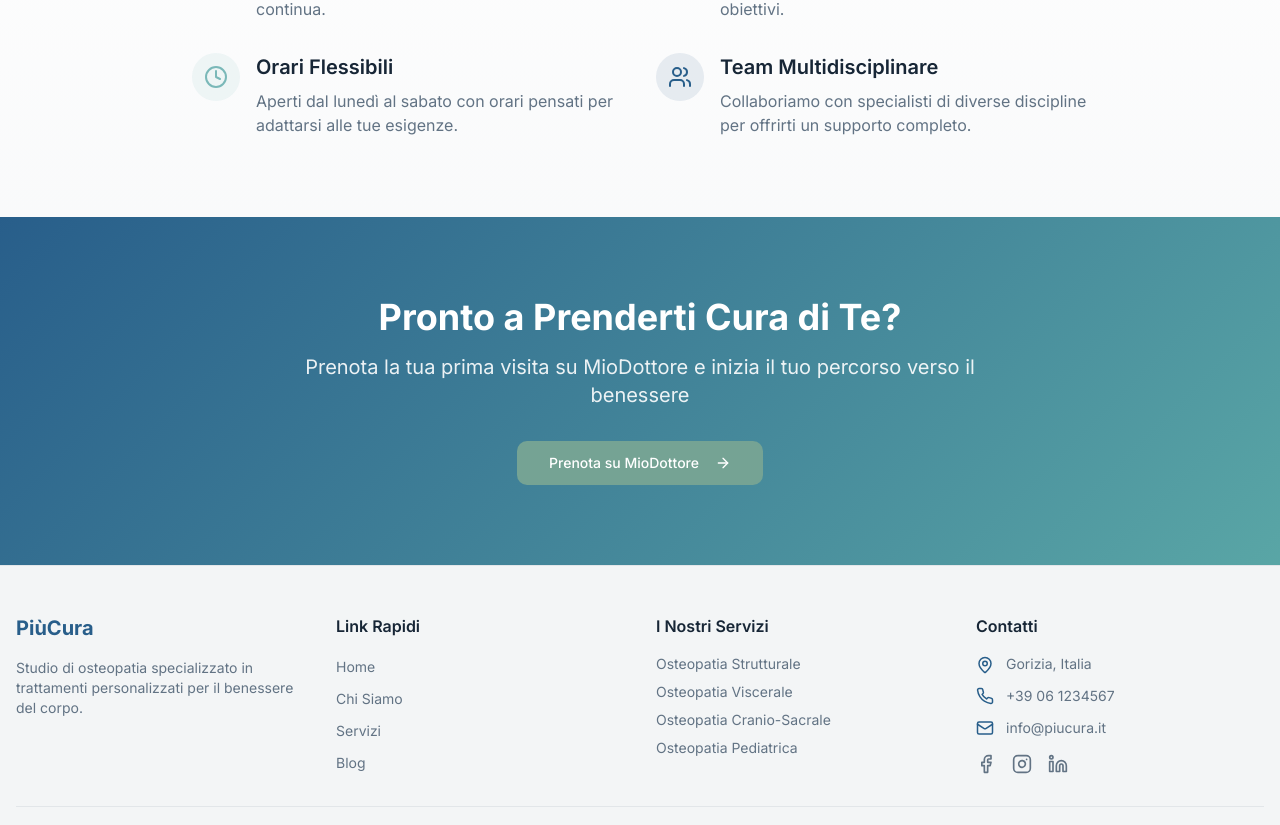
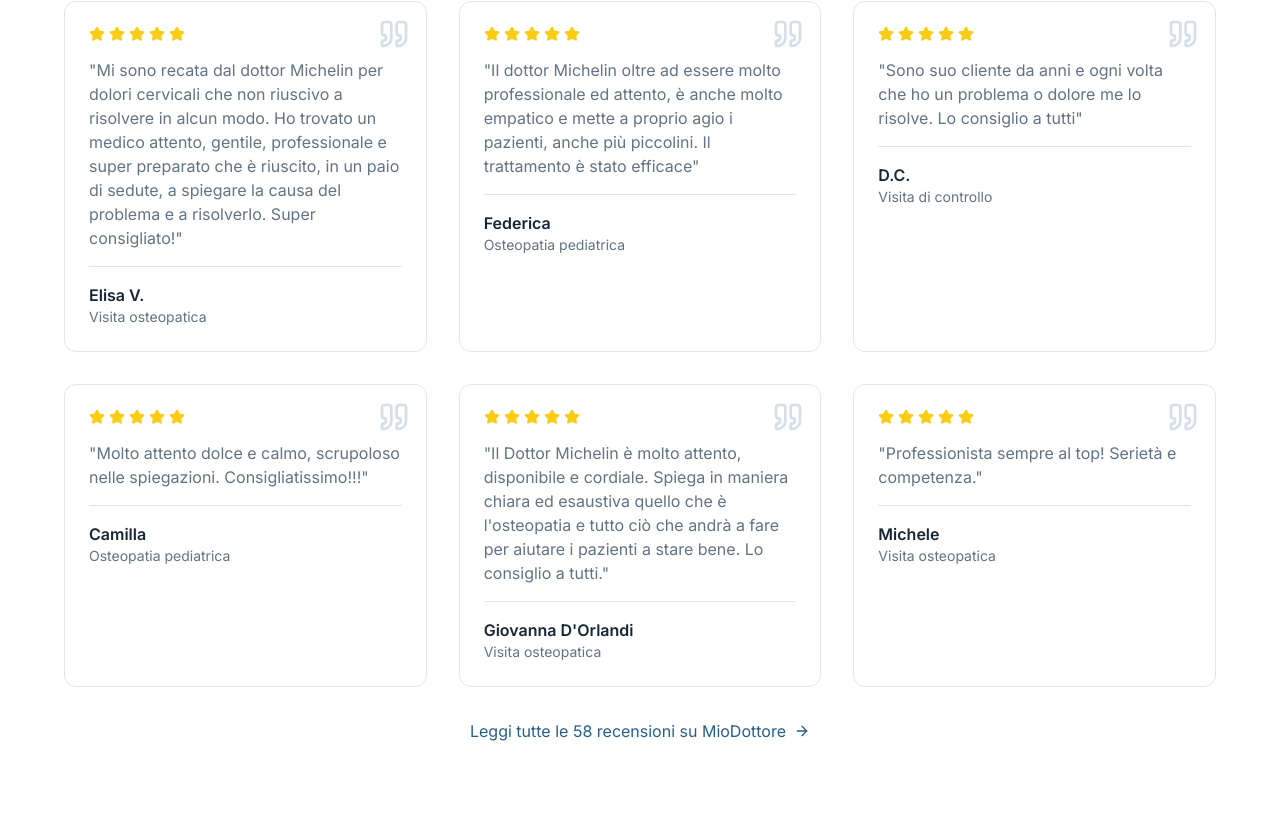
Before and after one commit to deessee0/cura-plus-site, a React (Vite) app: page / in a window 1280 px wide. Shown: the part 1915-2740 px from the top of the page. Built offline with nearby package versions, Linux system fonts and the light colour scheme; the HTML template or start-up script is replaced by a standard one.

Commit message:
Add reviews to website

```diff
--- a/src/pages/Home.tsx
+++ b/src/pages/Home.tsx
@@ -1,6 +1,6 @@
 import { Link } from "react-router-dom";
 import { Button } from "@/components/ui/button";
-import { ArrowRight, Heart, Users, Award, Clock, Sparkles } from "lucide-react";
+import { ArrowRight, Heart, Users, Award, Clock, Sparkles, Star, Quote } from "lucide-react";
 import ServiceCard from "@/components/ServiceCard";
 import heroImage from "@/assets/hero-osteopathy.jpg";
 
@@ -121,6 +121,134 @@ const Home = () => {
         </div>
       </section>
 
+      {/* Testimonials Section */}
+      <section className="py-20 bg-white">
+        <div className="container mx-auto px-4">
+          <div className="text-center mb-16">
+            <h2 className="text-4xl font-bold mb-4">Cosa Dicono i Nostri Pazienti</h2>
+            <p className="text-xl text-muted-foreground max-w-2xl mx-auto">
+              58 recensioni verificate su MioDottore
+            </p>
+            <div className="flex items-center justify-center gap-2 mt-4">
+              {[1, 2, 3, 4, 5].map((star) => (
+                <Star key={star} className="w-6 h-6 fill-yellow-400 text-yellow-400" />
+              ))}
+              <span className="ml-2 text-lg font-semibold">5.0</span>
+            </div>
+          </div>
+
+          <div className="grid md:grid-cols-3 gap-8 max-w-6xl mx-auto mb-8">
+            <div className="bg-card border border-border rounded-lg p-6 relative">
+              <Quote className="absolute top-4 right-4 w-8 h-8 text-primary/20" />
+              <div className="flex gap-1 mb-4">
+                {[1, 2, 3, 4, 5].map((star) => (
+                  <Star key={star} className="w-4 h-4 fill-yellow-400 text-yellow-400" />
+                ))}
+              </div>
+              <p className="text-muted-foreground mb-4">
+                "Mi sono recata dal dottor Michelin per dolori cervicali che non riuscivo a risolvere in alcun modo. Ho trovato un medico attento, gentile, professionale e super preparato che è riuscito, in un paio di sedute, a spiegare la causa del problema e a risolverlo. Super consigliato!"
+              </p>
+              <div className="border-t border-border pt-4">
+                <p className="font-semibold">Elisa V.</p>
+                <p className="text-sm text-muted-foreground">Visita osteopatica</p>
+              </div>
+            </div>
+
+            <div className="bg-card border border-border rounded-lg p-6 relative">
+              <Quote className="absolute top-4 right-4 w-8 h-8 text-primary/20" />
+              <div className="flex gap-1 mb-4">
+                {[1, 2, 3, 4, 5].map((star) => (
+                  <Star key={star} className="w-4 h-4 fill-yellow-400 text-yellow-400" />
+                ))}
+              </div>
+              <p className="text-muted-foreground mb-4">
+                "Il dottor Michelin oltre ad essere molto professionale ed attento, è anche molto empatico e mette a proprio agio i pazienti, anche più piccolini. Il trattamento è stato efficace"
+              </p>
+              <div className="border-t border-border pt-4">
+                <p className="font-semibold">Federica</p>
+                <p className="text-sm text-muted-foreground">Osteopatia pediatrica</p>
+              </div>
+            </div>
+
+            <div className="bg-card border border-border rounded-lg p-6 relative">
+              <Quote className="absolute top-4 right-4 w-8 h-8 text-primary/20" />
+              <div className="flex gap-1 mb-4">
+                {[1, 2, 3, 4, 5].map((star) => (
+                  <Star key={star} className="w-4 h-4 fill-yellow-400 text-yellow-400" />
+                ))}
+              </div>
+              <p className="text-muted-foreground mb-4">
+                "Sono suo cliente da anni e ogni volta che ho un problema o dolore me lo risolve. Lo consiglio a tutti"
+              </p>
+              <div className="border-t border-border pt-4">
+                <p className="font-semibold">D.C.</p>
+                <p className="text-sm text-muted-foreground">Visita di controllo</p>
+              </div>
+            </div>
+
+            <div className="bg-card border border-border rounded-lg p-6 relative">
+              <Quote className="absolute top-4 right-4 w-8 h-8 text-primary/20" />
+              <div className="flex gap-1 mb-4">
+                {[1, 2, 3, 4, 5].map((star) => (
+                  <Star key={star} className="w-4 h-4 fill-yellow-400 text-yellow-400" />
+                ))}
+              </div>
+              <p className="text-muted-foreground mb-4">
+                "Molto attento dolce e calmo, scrupoloso nelle spiegazioni. Consigliatissimo!!!"
+              </p>
+              <div className="border-t border-border pt-4">
+                <p className="font-semibold">Camilla</p>
+                <p className="text-sm text-muted-foreground">Osteopatia pediatrica</p>
+              </div>
+            </div>
+
+            <div className="bg-card border border-border rounded-lg p-6 relative">
+              <Quote className="absolute top-4 right-4 w-8 h-8 text-primary/20" />
+              <div className="flex gap-1 mb-4">
+                {[1, 2, 3, 4, 5].map((star) => (
+                  <Star key={star} className="w-4 h-4 fill-yellow-400 text-yellow-400" />
+                ))}
+              </div>
+              <p className="text-muted-foreground mb-4">
+                "Il Dottor Michelin è molto attento, disponibile e cordiale. Spiega in maniera chiara ed esaustiva quello che è l&apos;osteopatia e tutto ciò che andrà a fare per aiutare i pazienti a stare bene. Lo consiglio a tutti."
+              </p>
+              <div className="border-t border-border pt-4">
+                <p className="font-semibold">Giovanna D&apos;Orlandi</p>
+                <p className="text-sm text-muted-foreground">Visita osteopatica</p>
+              </div>
+            </div>
+
+            <div className="bg-card border border-border rounded-lg p-6 relative">
+              <Quote className="absolute top-4 right-4 w-8 h-8 text-primary/20" />
+              <div className="flex gap-1 mb-4">
+                {[1, 2, 3, 4, 5].map((star) => (
+                  <Star key={star} className="w-4 h-4 fill-yellow-400 text-yellow-400" />
+                ))}
+              </div>
+              <p className="text-muted-foreground mb-4">
+                "Professionista sempre al top! Serietà e competenza."
+              </p>
+              <div className="border-t border-border pt-4">
+                <p className="font-semibold">Michele</p>
+                <p className="text-sm text-muted-foreground">Visita osteopatica</p>
+              </div>
+            </div>
+          </div>
+
+          <div className="text-center">
+            <a
+              href="https://www.miodottore.it/leonardo-michelin/osteopata/gorizia"
+              target="_blank"
+              rel="noopener noreferrer"
+              className="inline-flex items-center gap-2 text-primary hover:underline"
+            >
+              Leggi tutte le 58 recensioni su MioDottore
+              <ArrowRight className="w-4 h-4" />
+            </a>
+          </div>
+        </div>
+      </section>
+
       {/* Why Choose Us Section */}
       <section className="py-20 bg-gradient-subtle">
         <div className="container mx-auto px-4">
```
